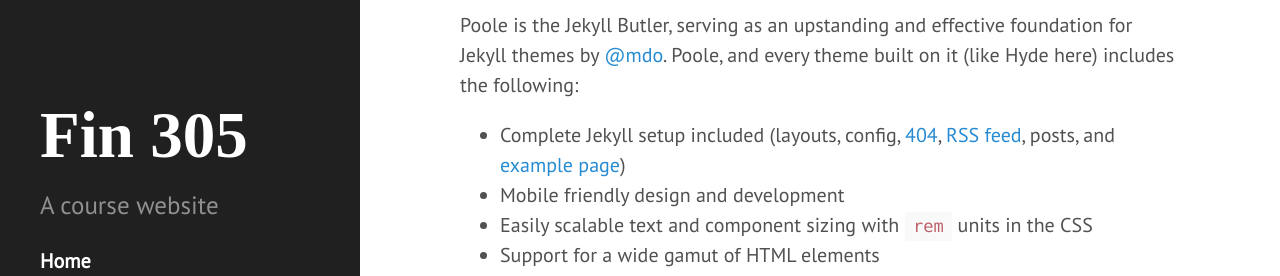
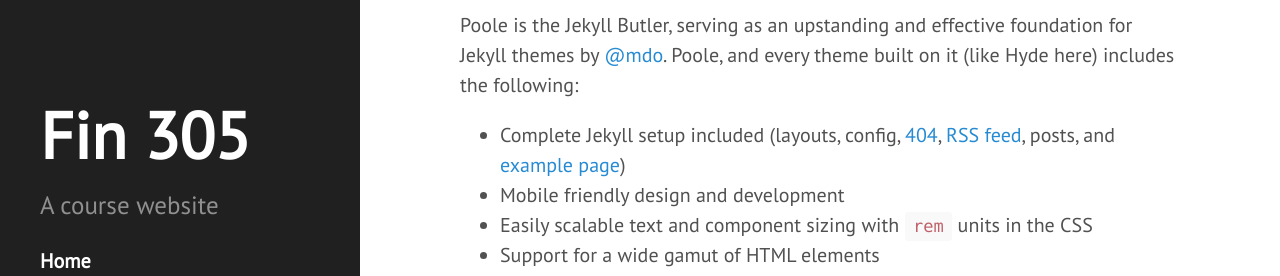
Before and after one commit to investments-course/investments-course.github.io, a Jekyll site: the page built from index.html, in a window 1280 px wide. Shown: the part 391-667 px from the top of the page. Built offline with Jekyll 4.4.1, drawn with Linux system fonts in a browser that asks for light colours; Markdown is read by kramdown in place of the engine named in the settings; the list of posts is cut into pages by our own code.

Commit message:
Update hyde.css

```diff
--- a/public/css/hyde.css
+++ b/public/css/hyde.css
@@ -79,7 +79,7 @@ html {
 .sidebar-about h1 {
   color: #fff;
   margin-top: 0;
-  font-family: "Abril Fatface", serif;
+  font-family: "PT Sans", sans-serif;
   font-size: 3.25rem;
 }
 
```
